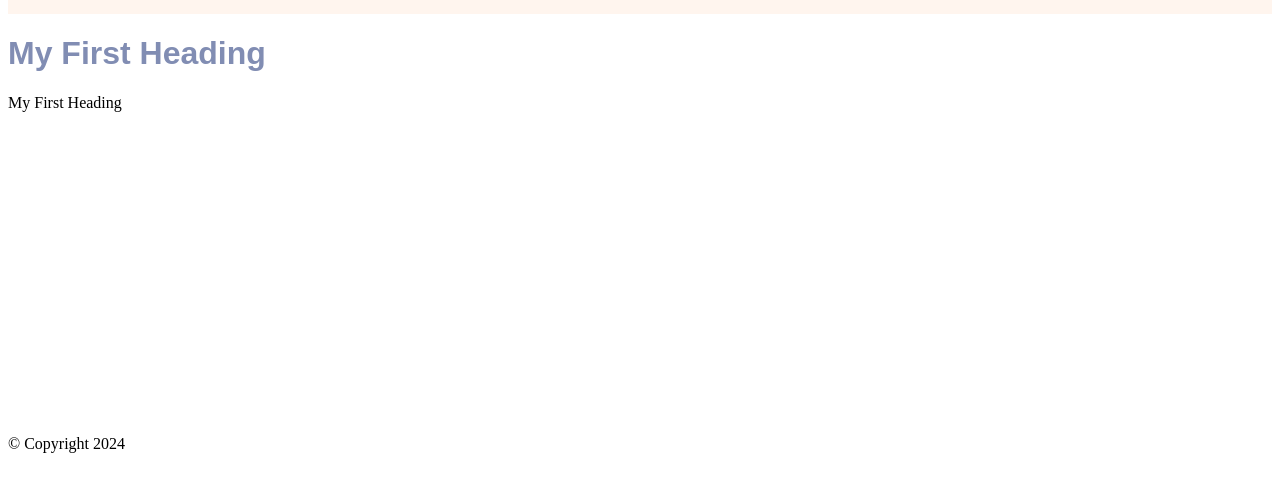
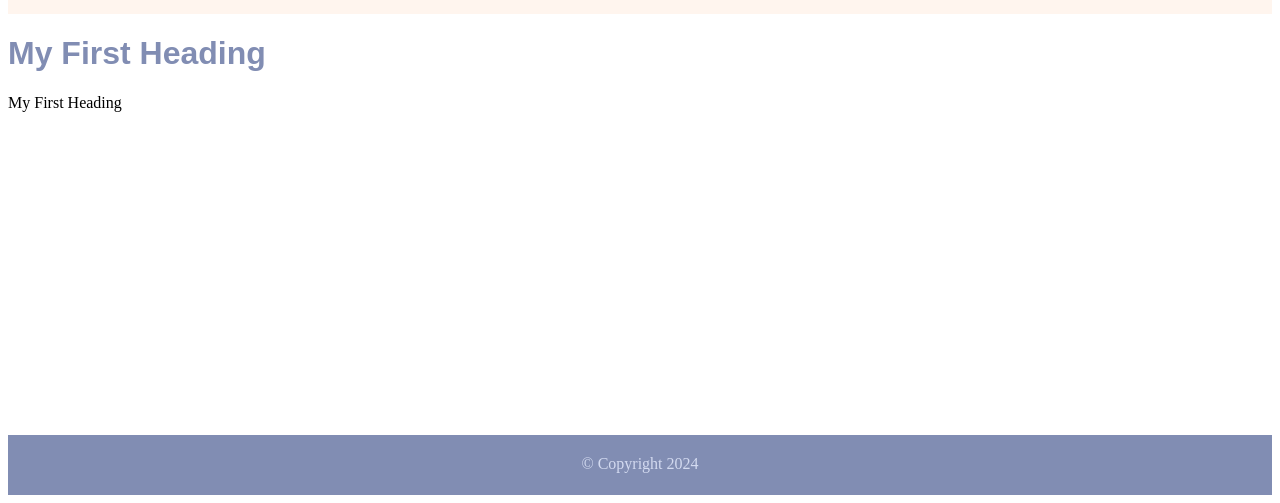
Before and after one commit to kenneth-ee-t/frontend-demo, a plain HTML site: page index.html in a window 1280 px wide. Shown: the part 546-1049 px from the top of the page. Before the commit the page ends 1007 px from the top, so only its background shows below. Drawn offline with Linux system fonts and the light colour scheme.

Commit message:
css commit 3a

```diff
--- a/index.html
+++ b/index.html
@@ -53,6 +53,14 @@ li {list-style-type: none;
         color: rgb(129, 141, 179);
         font-family: Arial, Helvetica, sans-serif;
     }
+        /* styling the footer */
+        footer {
+            height: 40px;
+            background-color: rgb(129, 141, 179);
+            text-align: center;
+            padding-top: 20px;
+            color: rgb(211, 218, 240);
+        }
     </style>
 </head>
 <body>
```
